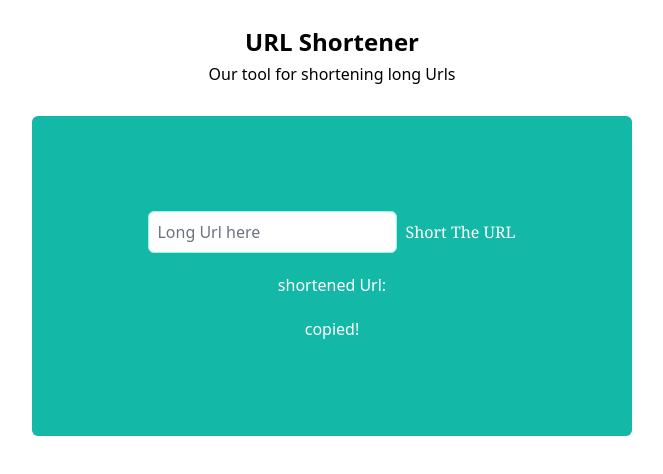
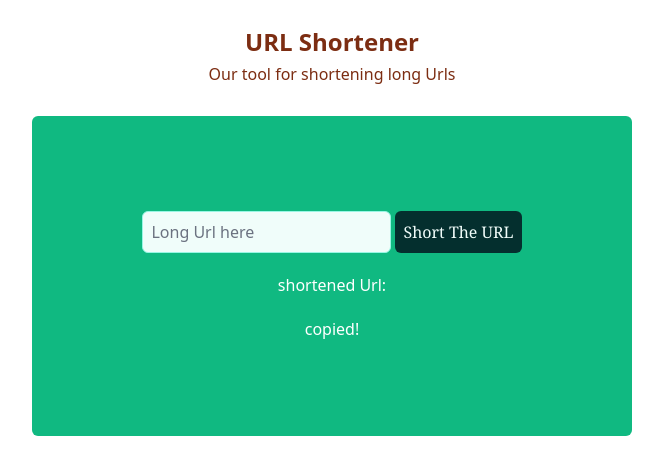
Before and after one commit to cleverAkanimoh/url-shortener, a website: page index.html in a window 1280 px wide. Shown: the whole page, without its empty margins (308-971 px from the left). Drawn offline with nearby package versions, Linux system fonts and the light colour scheme.

Commit message:
modified output.css and index.html

```diff
--- a/index.html
+++ b/index.html
@@ -13,23 +13,24 @@
 
 <body class="flex flex-col gap-5 items-center min-h-screen w-full">
 
-    <header class="h-20 mt-4 flex flex-col gap-1 items-center justify-center p-2">
+    <header class="h-20 mt-4 flex flex-col gap-1 items-center justify-center p-2 text-orange-900">
         <h1 class="text-2xl font-extrabold">URL Shortener</h1>
         <p class="">Our tool for shortening long Urls</p>
     </header>
 
     <div
-        class="flex flex-col items-center justify-center gap-5 p-2 w-[97%] max-w-[600px] h-80 bg-teal-500 text-white rounded-md transition-all duration-200">
+        class="flex flex-col items-center justify-center gap-5 p-2 w-[97%] max-w-[600px] h-80 bg-emerald-500 text-white rounded-md transition-all duration-200">
 
-        <div class="flex gap-2">
+        <div class="flex gap-1">
             <input type="url" id="urlinput" placeholder="Long Url here"
-                class="border border-teal-200 rounded-md hover:border-teal-400 focus:border-teal-600 focus:outline-none p-2 text-base placeholder:text-gray-500">
+                class="border border-teal-200 rounded-md bg-teal-50 hover:border-teal-400 focus:border-teal-600 focus:shadow-md focus:outline-none p-2 text-base text-orange-900 placeholder:text-gray-500">
 
-            <button onclick="shortUrl()" class="font-serif">Short The URL</button>
+            <button onclick="shortUrl()" class="font-serif bg-teal-950 text-teal-50 p-2 rounded-md ">Short The
+                URL</button>
         </div>
 
-        <p class="">shortened Url: </p>
-        <p class="">copied!</p>
+        <p class="" id="shortUrlText">shortened Url: </p>
+        <p class="" id="alert">copied!</p>
     </div>
 
 
```
Also changed, not shown: dist/output.css.
